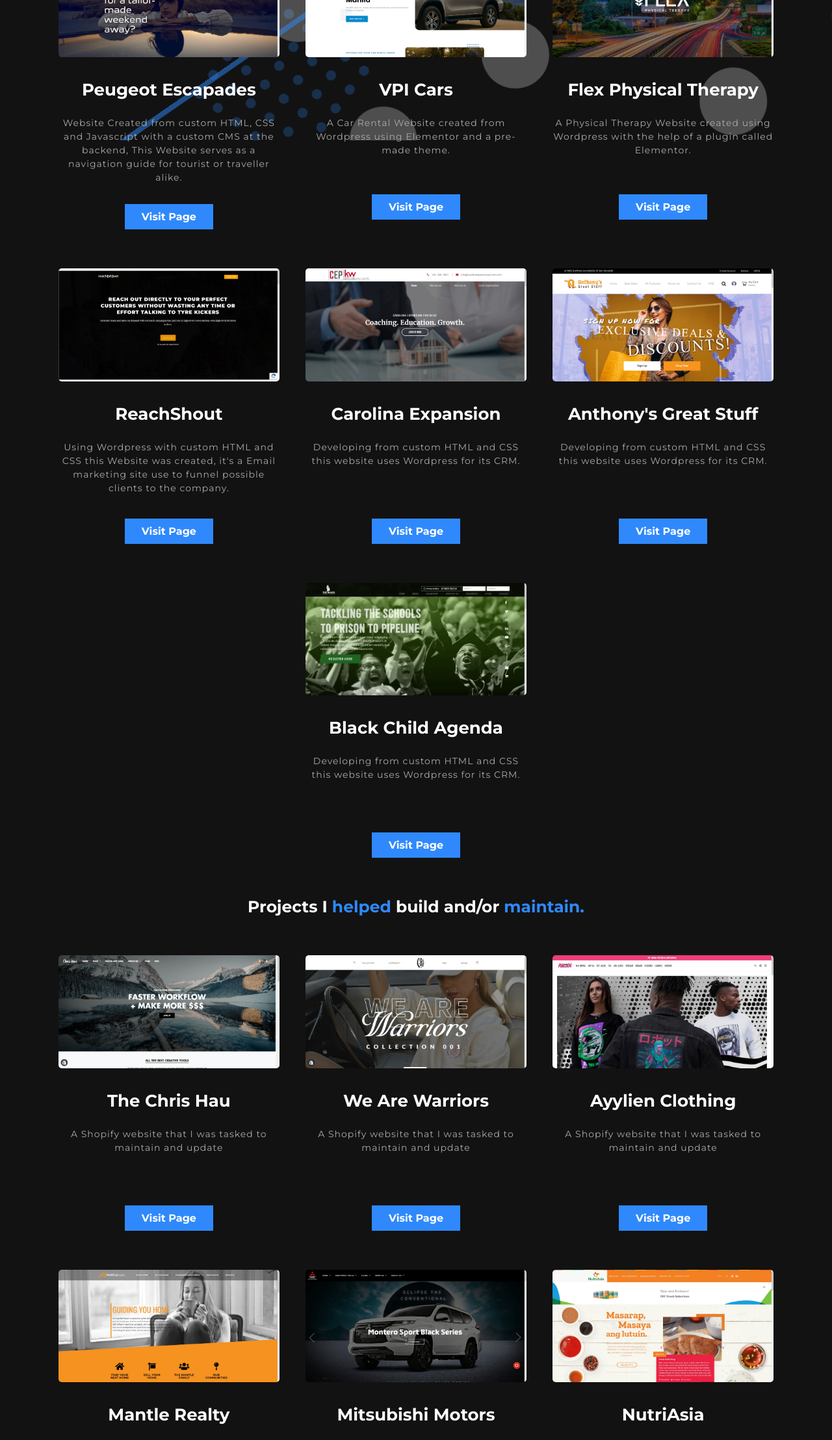
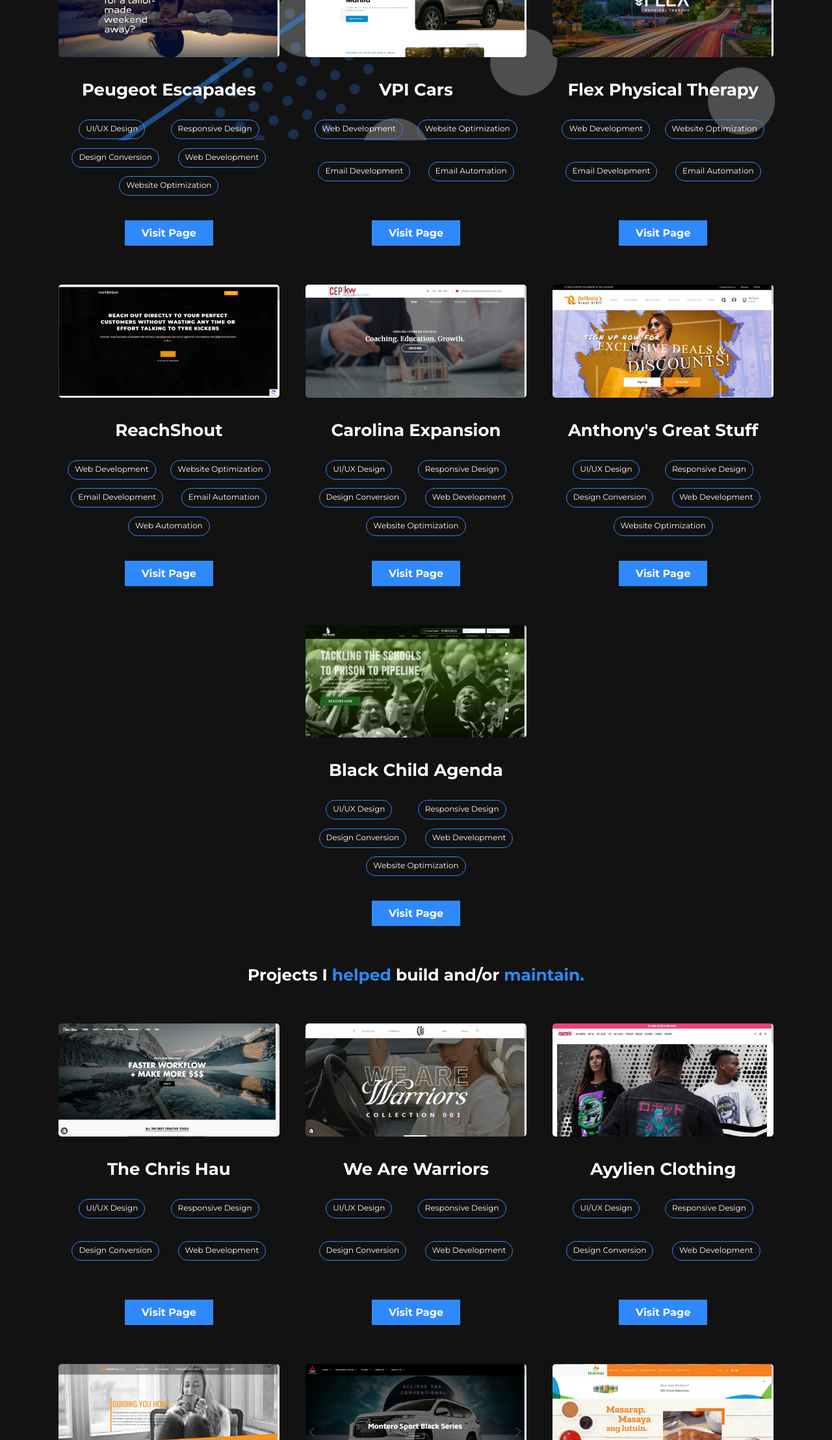
Before and after one commit to BienDev/Portfolio, a plain HTML site: page portfolio.html in a window 1280 px wide. Shown: the part 584-2800 px from the top of the page at 65% size. Drawn offline with Linux system fonts and the light colour scheme.

Commit message:
Add files via upload

```diff
--- a/css/main.css
+++ b/css/main.css
@@ -219,7 +219,7 @@
 
 header {
   width: 100%;
-  height: 120px;
+  min-height: 120px;
   position: fixed;
   top: 0;
   left: 0;
@@ -271,16 +271,22 @@
   color: #2F89FC;
 }
 
+.right-nav {
+  display: flex;
+  gap: 20px;
+}
+
 .right-nav a {
-  width: 200px;
-  height: 70px;
+  width: 160px;
+  height: 50px;
+  padding: 0 20px;
   cursor: pointer;
   background-color: #2F89FC;
   color: #ffffff;
   border: none;
   font-family: 'Montserrat';
   font-weight: bold;
-  font-size: 24px;
+  font-size: 20px;
   text-align: center;
   display: flex;
   justify-content: center;
@@ -466,10 +472,18 @@
   margin-bottom: 100px;
 }
 
+.portfolio-section-left div {
+  text-align: center;
+  padding: 0 30px;
+}
+
+.portfolio-section-left img {
+  max-width: 100%;
+}
+
 .portfolio-section-right {
   width: 50%;
-  padding-top: 150px;
-  margin-bottom: 100px;
+  padding: 150px 20px 100px;
 }
 
 .portfolio-section-right h4 {
@@ -741,12 +755,22 @@
 }
 
 .portfolio-subtitle {
-  font-size: 14px;
+  font-size: 12px;
   width: 100%;
+  display: flex;
+  flex-wrap: wrap;
+  padding: 0 0 30px;
+  justify-content: space-evenly;
+  min-height: 160px;
+}
+
+.portfolio-subtitle li {
+  height: 30px;
+  border: 1px solid #2F89FC;
   text-align: center;
-  margin-bottom: 30px;
-  line-height: 1.5;
-  min-height: 90px;
+  padding: 5px 10px;
+  border-radius: 25px;
+  margin: 5px 8px;
 }
 
 .portfolio-content a {
@@ -1050,7 +1074,6 @@
   }
   .right-nav a {
     width: 100%;
-    height: 70px;
     padding: 0 20px;
     font-size: 18px;
   }
@@ -1068,4 +1091,20 @@
 .contact-section-left {
   padding: 20px 15px;
 }
+.right-nav {
+  flex-direction: column;
+  gap: 10px;
+  padding: 10px 0;
 }
+.left-nav img {
+  margin-right: 0;
+  margin-bottom: 10px;
+}
+.left-nav {
+  display: flex;
+  flex-direction: column;
+  justify-content: center;
+  align-items: center;
+  align-content: center;
+}
+}
--- a/index.html
+++ b/index.html
@@ -24,6 +24,7 @@
         <h6>BIEN CUCIO</h6>
       </a>
       <div class="right-nav">
+        <a href="/Portfolio/portfolio">My Work</a>
         <a href="mailto:bienolivercucio@gmail.com">E-mail Me</a>
       </div>
     </header>
@@ -206,6 +207,7 @@
       <p>Copyright 2022 All rights reserved | Rizal, Philippines</p>
     </div>
   </footer>
+  <script src="js/index.js"></script>
   <script src="js/main.js"></script>
 </body>
 </html>
--- a/portfolio.html
+++ b/portfolio.html
@@ -18,12 +18,13 @@
     <div class="design-rec design6"><img src="assets/images/design-image3.svg" alt=""></div>
   </div>
   <div class="main-container">
-    <header>
+    <header class="nav">
       <a href="/" class="left-nav">
         <img src="assets/images/Logo-image.png" alt="">
         <h6>BIEN CUCIO</h6>
       </a>
       <div class="right-nav">
+        <a href="/Portfolio/portfolio">My Work</a>
         <a href="mailto:bienolivercucio@gmail.com">E-mail Me</a>
       </div>
     </header>
@@ -43,9 +44,13 @@
               <h6 class="portfolio-title">
                 Peugeot Escapades
               </h6>
-              <p class="portfolio-subtitle">
-                Website Created from custom HTML, CSS and Javascript with a custom CMS at the backend, This Website serves as a navigation guide for tourist or traveller alike.
-              </p>
+              <ul class="portfolio-subtitle">
+                <li>UI/UX Design</li>
+                <li>Responsive Design</li>
+                <li>Design Conversion</li>
+                <li>Web Development</li>
+                <li>Website Optimization</li>
+              </ul>
               <a target="_blank" href="https://peugeotescapades.com.au/">Visit Page</a>
             </div>
           </div>
@@ -57,9 +62,12 @@
               <h6 class="portfolio-title">
                 VPI Cars
               </h6>
-              <p class="portfolio-subtitle">
-                A Car Rental Website created from Wordpress using Elementor and a pre-made theme.
-              </p>
+              <ul class="portfolio-subtitle">
+                <li>Web Development</li>
+                <li>Website Optimization</li>
+                <li>Email Development</li>
+                <li>Email Automation</li>
+              </ul>
               <a target="_blank" href="https://vpicars.com/">Visit Page</a>
             </div>
           </div>
@@ -71,9 +79,12 @@
               <h6 class="portfolio-title">
                 Flex Physical Therapy
               </h6>
-              <p class="portfolio-subtitle">
-                A Physical Therapy Website created using Wordpress with the help of a plugin called Elementor.
-              </p>
+              <ul class="portfolio-subtitle">
+                <li>Web Development</li>
+                <li>Website Optimization</li>
+                <li>Email Development</li>
+                <li>Email Automation</li>
+              </ul>
               <a target="_blank" href="https://flexptnc.com/">Visit Page</a>
             </div>
           </div>
@@ -85,9 +96,13 @@
               <h6 class="portfolio-title">
                 ReachShout
               </h6>
-              <p class="portfolio-subtitle">
-                Using Wordpress with custom HTML and CSS this Website was created, it's a Email marketing site use to funnel possible clients to the company.
-              </p>
+              <ul class="portfolio-subtitle">
+                <li>Web Development</li>
+                <li>Website Optimization</li>
+                <li>Email Development</li>
+                <li>Email Automation</li>
+                <li>Web Automation</li>
+              </ul>
               <a target="_blank" href="https://reachshout.com/">Visit Page</a>
             </div>
           </div>
@@ -99,9 +114,13 @@
               <h6 class="portfolio-title">
                 Carolina Expansion
               </h6>
-              <p class="portfolio-subtitle">
-                Developing from custom HTML and CSS this website uses Wordpress for its CRM.
-              </p>
+              <ul class="portfolio-subtitle">
+                <li>UI/UX Design</li>
+                <li>Responsive Design</li>
+                <li>Design Conversion</li>
+                <li>Web Development</li>
+                <li>Website Optimization</li>
+              </ul>
               <a target="_blank" href="https://www.maverickpreviews.com/development/carolina/index.html">Visit Page</a>
             </div>
           </div>
@@ -113,9 +132,13 @@
               <h6 class="portfolio-title">
                 Anthony's Great Stuff
               </h6>
-              <p class="portfolio-subtitle">
-                Developing from custom HTML and CSS this website uses Wordpress for its CRM.
-              </p>
+              <ul class="portfolio-subtitle">
+                <li>UI/UX Design</li>
+                <li>Responsive Design</li>
+                <li>Design Conversion</li>
+                <li>Web Development</li>
+                <li>Website Optimization</li>
+              </ul>
               <a target="_blank" href="https://www.maverickpreviews.com/development/anthonysgreatstuff/index.html">Visit Page</a>
             </div>
           </div>
@@ -127,9 +150,13 @@
               <h6 class="portfolio-title">
                 Black Child Agenda
               </h6>
-              <p class="portfolio-subtitle">
-                Developing from custom HTML and CSS this website uses Wordpress for its CRM.
-              </p>
+              <ul class="portfolio-subtitle">
+                <li>UI/UX Design</li>
+                <li>Responsive Design</li>
+                <li>Design Conversion</li>
+                <li>Web Development</li>
+                <li>Website Optimization</li>
+              </ul>
               <a target="_blank" href="https://www.maverickpreviews.com/development/blackchildagenda/index.html">Visit Page</a>
             </div>
           </div>
@@ -142,9 +169,12 @@
               <h6 class="portfolio-title">
                 The Chris Hau
               </h6>
-              <p class="portfolio-subtitle">
-                A Shopify website that I was tasked to maintain and update
-              </p>
+              <ul class="portfolio-subtitle">
+                <li>UI/UX Design</li>
+                <li>Responsive Design</li>
+                <li>Design Conversion</li>
+                <li>Web Development</li>
+              </ul>
               <a target="_blank" href="https://thechrishau.com/">Visit Page</a>
             </div>
           </div>
@@ -156,9 +186,12 @@
               <h6 class="portfolio-title">
                 We Are Warriors
               </h6>
-              <p class="portfolio-subtitle">
-                A Shopify website that I was tasked to maintain and update
-              </p>
+              <ul class="portfolio-subtitle">
+                <li>UI/UX Design</li>
+                <li>Responsive Design</li>
+                <li>Design Conversion</li>
+                <li>Web Development</li>
+              </ul>
               <a target="_blank" href="https://wawbrand.com/">Visit Page</a>
             </div>
           </div>
@@ -170,9 +203,12 @@
               <h6 class="portfolio-title">
                 Ayylien Clothing
               </h6>
-              <p class="portfolio-subtitle">
-                A Shopify website that I was tasked to maintain and update
-              </p>
+              <ul class="portfolio-subtitle">
+                <li>UI/UX Design</li>
+                <li>Responsive Design</li>
+                <li>Design Conversion</li>
+                <li>Web Development</li>
+              </ul>
               <a target="_blank" href="https://ayylienclothing.com/">Visit Page</a>
             </div>
           </div>
@@ -184,9 +220,13 @@
               <h6 class="portfolio-title">
                 Mantle Realty
               </h6>
-              <p class="portfolio-subtitle">
-                A Wordpress website that I was tasked to maintain and update
-              </p>
+              <ul class="portfolio-subtitle">
+                <li>UI/UX Design</li>
+                <li>Responsive Design</li>
+                <li>Design Conversion</li>
+                <li>Web Development</li>
+                <li>Web Automation</li>
+              </ul>
               <a target="_blank" href="https://mantlerealty.com/">Visit Page</a>
             </div>
           </div>
@@ -198,9 +238,12 @@
               <h6 class="portfolio-title">
                 Mitsubishi Motors
               </h6>
-              <p class="portfolio-subtitle">
-                Using Wordpress as its CMS I was tasked to maintain this Website from a simple troubleshoot to adding additional content.
-              </p>
+              <ul class="portfolio-subtitle">
+                <li>UI/UX Design</li>
+                <li>Responsive Design</li>
+                <li>Design Conversion</li>
+                <li>Web Development</li>
+              </ul>
               <a target="_blank" href="https://www.mitsubishi-motors.com.ph/">Visit Page</a>
             </div>
           </div>
@@ -212,9 +255,12 @@
               <h6 class="portfolio-title">
                 NutriAsia
               </h6>
-              <p class="portfolio-subtitle">
-                Using Wordpress as its CMS I was tasked to maintain this Website from a simple troubleshoot to adding additional content.
-              </p>
+              <ul class="portfolio-subtitle">
+                <li>UI/UX Design</li>
+                <li>Responsive Design</li>
+                <li>Design Conversion</li>
+                <li>Web Development</li>
+              </ul>
               <a target="_blank" href="https://nutriasia.com/">Visit Page</a>
             </div>
           </div>
@@ -226,9 +272,12 @@
               <h6 class="portfolio-title">
                 FUSO
               </h6>
-              <p class="portfolio-subtitle">
-                Using Wordpress as its CMS I was tasked to maintain this Website from a simple troubleshoot to adding additional content.
-              </p>
+              <ul class="portfolio-subtitle">
+                <li>UI/UX Design</li>
+                <li>Responsive Design</li>
+                <li>Design Conversion</li>
+                <li>Web Development</li>
+              </ul>
               <a target="_blank" href="https://fuso.com.ph/">Visit Page</a>
             </div>
           </div>
@@ -240,9 +289,12 @@
               <h6 class="portfolio-title">
                 The Management Edge
               </h6>
-              <p class="portfolio-subtitle">
-                With Collaboration with other Developers we manage to create this website from Wordpress.
-              </p>
+              <ul class="portfolio-subtitle">
+                <li>UI/UX Design</li>
+                <li>Responsive Design</li>
+                <li>Design Conversion</li>
+                <li>Web Development</li>
+              </ul>
               <a target="_blank" href="https://tme.edu.au/">Visit Page</a>
             </div>
           </div>
```
Also changed, not shown: js/index.js (added, +105 -0 lines), js/main.js (+0 -103 lines).
